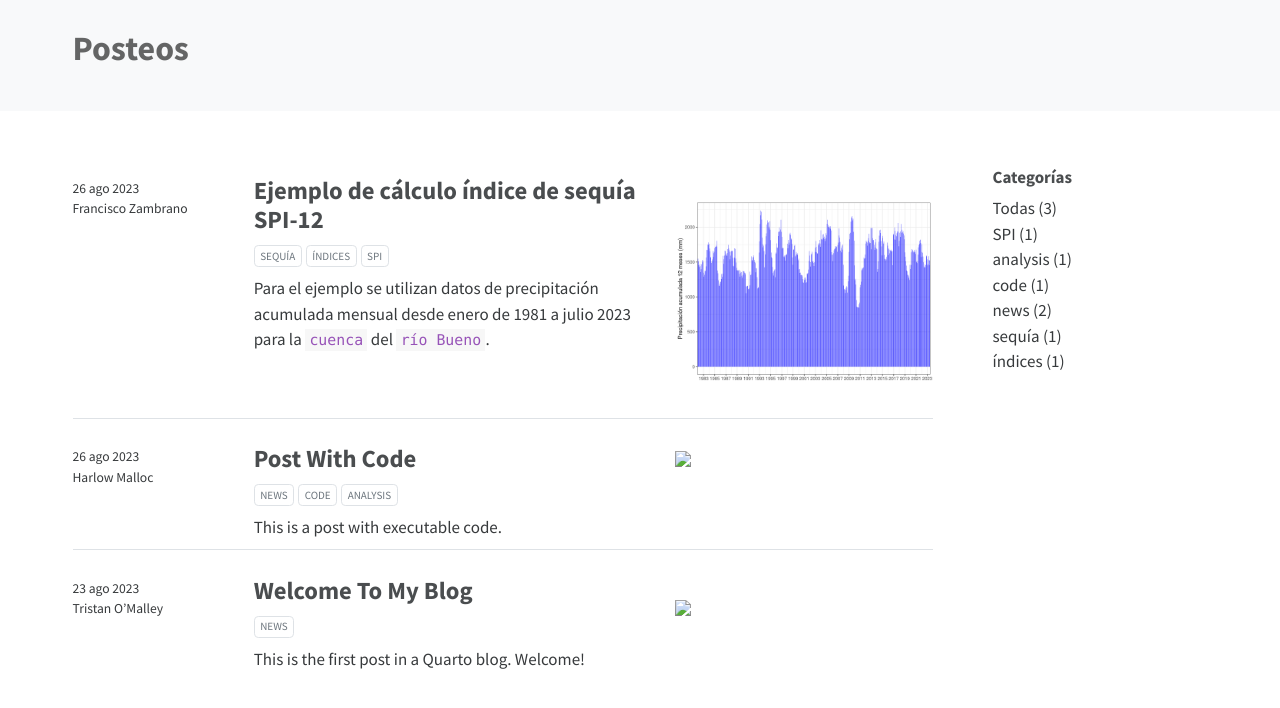
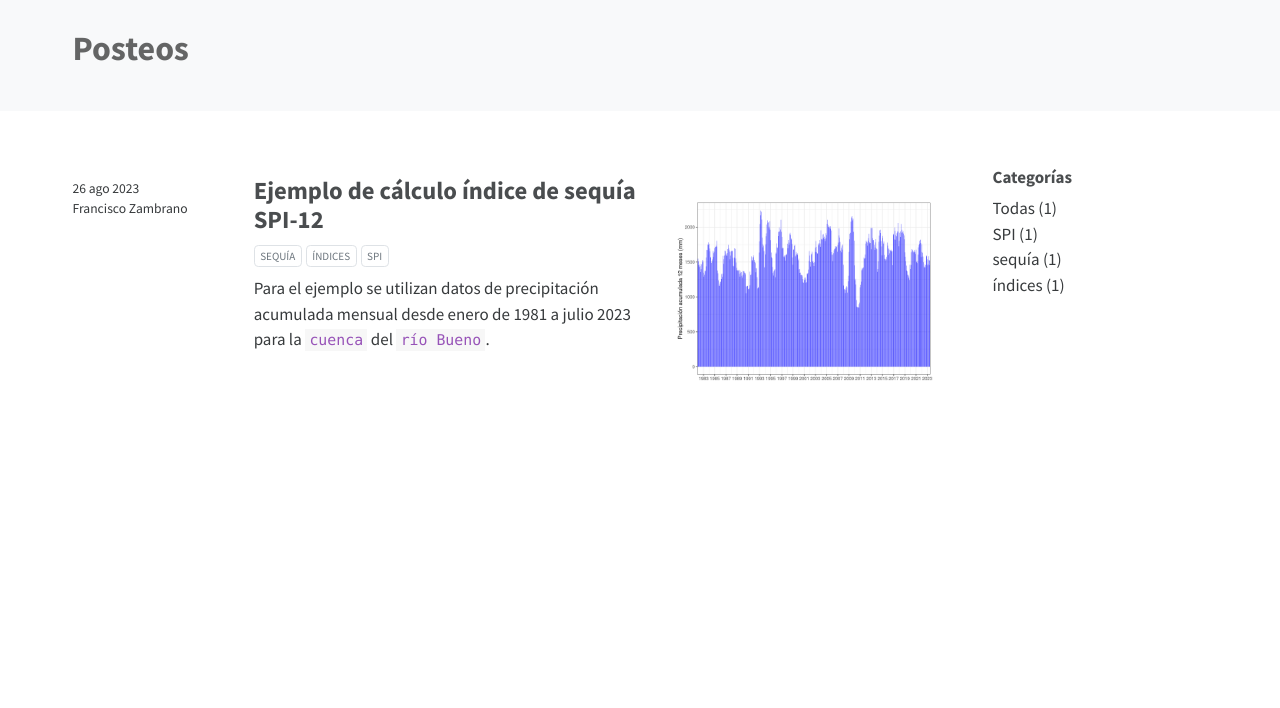
Before and after one commit to ODES-Chile/odes-blog, a plain HTML site: page index.html in a window 1280 px wide. Shown: the part 76-784 px from the top of the page. Drawn offline with nearby package versions, Linux system fonts and the light colour scheme.

Commit message:
reparar blog

```diff
--- a/index.html
+++ b/index.html
@@ -157,7 +157,7 @@ ul.task-list li input[type="checkbox"] {
 <!-- margin-sidebar -->
     <div id="quarto-margin-sidebar" class="sidebar margin-sidebar">
 
-    <h5 class="quarto-listing-category-title">Categorías</h5><div class="quarto-listing-category category-default"><div class="category" data-category="">Todas <span class="quarto-category-count">(3)</span></div><div class="category" data-category="SPI">SPI <span class="quarto-category-count">(1)</span></div><div class="category" data-category="analysis">analysis <span class="quarto-category-count">(1)</span></div><div class="category" data-category="code">code <span class="quarto-category-count">(1)</span></div><div class="category" data-category="news">news <span class="quarto-category-count">(2)</span></div><div class="category" data-category="sequía">sequía <span class="quarto-category-count">(1)</span></div><div class="category" data-category="índices">índices <span class="quarto-category-count">(1)</span></div></div></div>
+    <h5 class="quarto-listing-category-title">Categorías</h5><div class="quarto-listing-category category-default"><div class="category" data-category="">Todas <span class="quarto-category-count">(1)</span></div><div class="category" data-category="SPI">SPI <span class="quarto-category-count">(1)</span></div><div class="category" data-category="sequía">sequía <span class="quarto-category-count">(1)</span></div><div class="category" data-category="índices">índices <span class="quarto-category-count">(1)</span></div></div></div>
 <!-- main -->
 <main class="content quarto-banner-title-block column-page-left" id="quarto-document-content">
 
@@ -207,82 +207,6 @@ Para el ejemplo se utilizan datos de precipitación acumulada mensual desde ener
 </div>
 <div class="listing-author">
 Francisco Zambrano
-</div>
-</a>
-</div>
-</div>
-<div class="quarto-post image-right" data-index="1" data-categories="news,code,analysis" data-listing-date-sort="1693022400000" data-listing-file-modified-sort="1693064301222" data-listing-date-modified-sort="NaN" data-listing-reading-time-sort="1">
-<div class="thumbnail">
-<p><a href="./posts/post-with-code/index.html"> <img src="./posts/post-with-code/image.jpg" class="thumbnail-image"> </a></p>
-</div>
-<div class="body">
-<a href="./posts/post-with-code/index.html">
-<h3 class="no-anchor listing-title">
-Post With Code
-</h3>
-<div class="listing-subtitle">
-
-</div>
-</a>
-<div class="listing-categories">
-<div class="listing-category" onclick="window.quartoListingCategory('news'); return false;">
-news
-</div>
-<div class="listing-category" onclick="window.quartoListingCategory('code'); return false;">
-code
-</div>
-<div class="listing-category" onclick="window.quartoListingCategory('analysis'); return false;">
-analysis
-</div>
-</div>
-<a href="./posts/post-with-code/index.html">
-<div class="listing-description">
-This is a post with executable code.
-</div>
-</a>
-</div>
-<div class="metadata">
-<a href="./posts/post-with-code/index.html">
-<div class="listing-date">
-26 ago 2023
-</div>
-<div class="listing-author">
-Harlow Malloc
-</div>
-</a>
-</div>
-</div>
-<div class="quarto-post image-right" data-index="2" data-categories="news" data-listing-date-sort="1692763200000" data-listing-file-modified-sort="1693064301222" data-listing-date-modified-sort="NaN" data-listing-reading-time-sort="1">
-<div class="thumbnail">
-<p><a href="./posts/welcome/index.html"> <p class="card-img-top"><img src="posts/welcome/thumbnail.jpg"  class="thumbnail-image card-img"/></p> </a></p>
-</div>
-<div class="body">
-<a href="./posts/welcome/index.html">
-<h3 class="no-anchor listing-title">
-Welcome To My Blog
-</h3>
-<div class="listing-subtitle">
-
-</div>
-</a>
-<div class="listing-categories">
-<div class="listing-category" onclick="window.quartoListingCategory('news'); return false;">
-news
-</div>
-</div>
-<a href="./posts/welcome/index.html">
-<div class="listing-description">
-This is the first post in a Quarto blog. Welcome!
-</div>
-</a>
-</div>
-<div class="metadata">
-<a href="./posts/welcome/index.html">
-<div class="listing-date">
-23 ago 2023
-</div>
-<div class="listing-author">
-Tristan O’Malley
 </div>
 </a>
 </div>
--- a/listings.json
+++ b/listings.json
@@ -2,9 +2,7 @@
   {
     "listing": "/index.html",
     "items": [
-      "/posts/ejemplo_spi12/index.html",
-      "/posts/post-with-code/index.html",
-      "/posts/welcome/index.html"
+      "/posts/ejemplo_spi12/index.html"
     ]
   }
 ]
--- a/search.json
+++ b/search.json
@@ -4,7 +4,7 @@
     "href": "index.html",
     "title": "Posteos",
     "section": "",
-    "text": "Ejemplo de cálculo índice de sequía SPI-12\n\n\n\n\n\n\n\nsequía\n\n\níndices\n\n\nSPI\n\n\n\n\n\n\n\n\n\n\n\n26 ago 2023\n\n\nFrancisco Zambrano\n\n\n\n\n\n\n  \n\n\n\n\nPost With Code\n\n\n\n\n\n\n\nnews\n\n\ncode\n\n\nanalysis\n\n\n\n\n\n\n\n\n\n\n\n26 ago 2023\n\n\nHarlow Malloc\n\n\n\n\n\n\n  \n\n\n\n\nWelcome To My Blog\n\n\n\n\n\n\n\nnews\n\n\n\n\n\n\n\n\n\n\n\n23 ago 2023\n\n\nTristan O’Malley\n\n\n\n\n\n\nNo hay resultados"
+    "text": "Ejemplo de cálculo índice de sequía SPI-12\n\n\n\n\n\n\n\nsequía\n\n\níndices\n\n\nSPI\n\n\n\n\n\n\n\n\n\n\n\n26 ago 2023\n\n\nFrancisco Zambrano\n\n\n\n\n\n\nNo hay resultados"
   },
   {
     "objectID": "about.html",
```
Also changed, not shown: about.html (+3 -2 lines).
